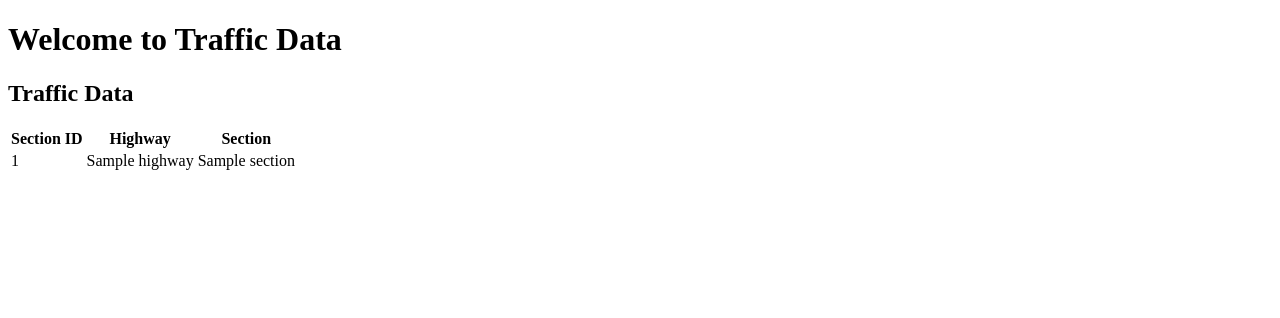
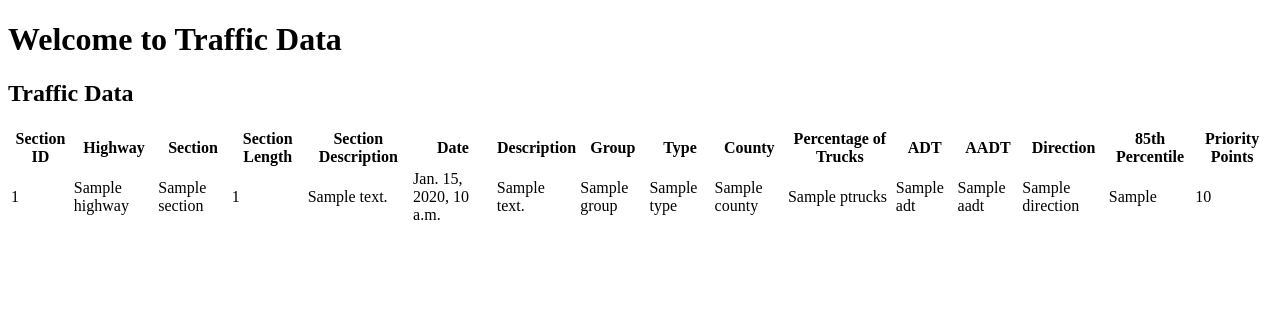
Before and after one commit to andresporrasdev/Traffic-Volumes-Provincial-Highway-System, a Django app: template trafficdata/traffic_data_app/templates/traffic_data.html in a window 1280 px wide. Shown: the top 318 px of the page. Run offline with Django 5.2, Linux system fonts and the light colour scheme; the template is opened without the code that fills it: most values are stand-ins (such as "Sample title", 1, 10 or a date in 2020); parts of the project's set-up code (start-up, migrations or seed data) failed here and were passed over.

Commit message:
Added columns to match the number of columns in the CSV file

```diff
--- a/trafficdata/traffic_data_app/templates/traffic_data.html
+++ b/trafficdata/traffic_data_app/templates/traffic_data.html
@@ -7,14 +7,38 @@
       <th>Section ID</th>
       <th>Highway</th>
       <th>Section</th>
-      <!-- Add more headers as needed -->
+      <th>Section Length</th>
+      <th>Section Description</th>
+      <th>Date</th>
+      <th>Description</th>
+      <th>Group</th>
+      <th>Type</th>
+      <th>County</th>
+      <th>Percentage of Trucks</th>
+      <th>ADT</th>
+      <th>AADT</th>
+      <th>Direction</th>
+      <th>85th Percentile</th>
+      <th>Priority Points</th>
     </tr>
-    {% for data in traffic_data %}
+    {% for dto in traffic_data %}
     <tr>
-      <td>{{ data.sectionID }}</td>
-      <td>{{ data.highway }}</td>
-      <td>{{ data.section }}</td>
-      <!-- Add more data fields as needed -->
+      <td>{{ dto.sectionID }}</td>
+      <td>{{ dto.highway }}</td>
+      <td>{{ dto.section }}</td>
+      <td>{{ dto.sectionLength }}</td>
+      <td>{{ dto.sectionDescription }}</td>
+      <td>{{ dto.date }}</td>
+      <td>{{ dto.description }}</td>
+      <td>{{ dto.group }}</td>
+      <td>{{ dto.type }}</td>
+      <td>{{ dto.county }}</td>
+      <td>{{ dto.ptrucks }}</td>
+      <td>{{ dto.adt }}</td>
+      <td>{{ dto.aadt }}</td>
+      <td>{{ dto.direction }}</td>
+      <td>{{ dto.pct85 }}</td>
+      <td>{{ dto.priorityPoints }}</td>
     </tr>
     {% endfor %}
   </table>
```
